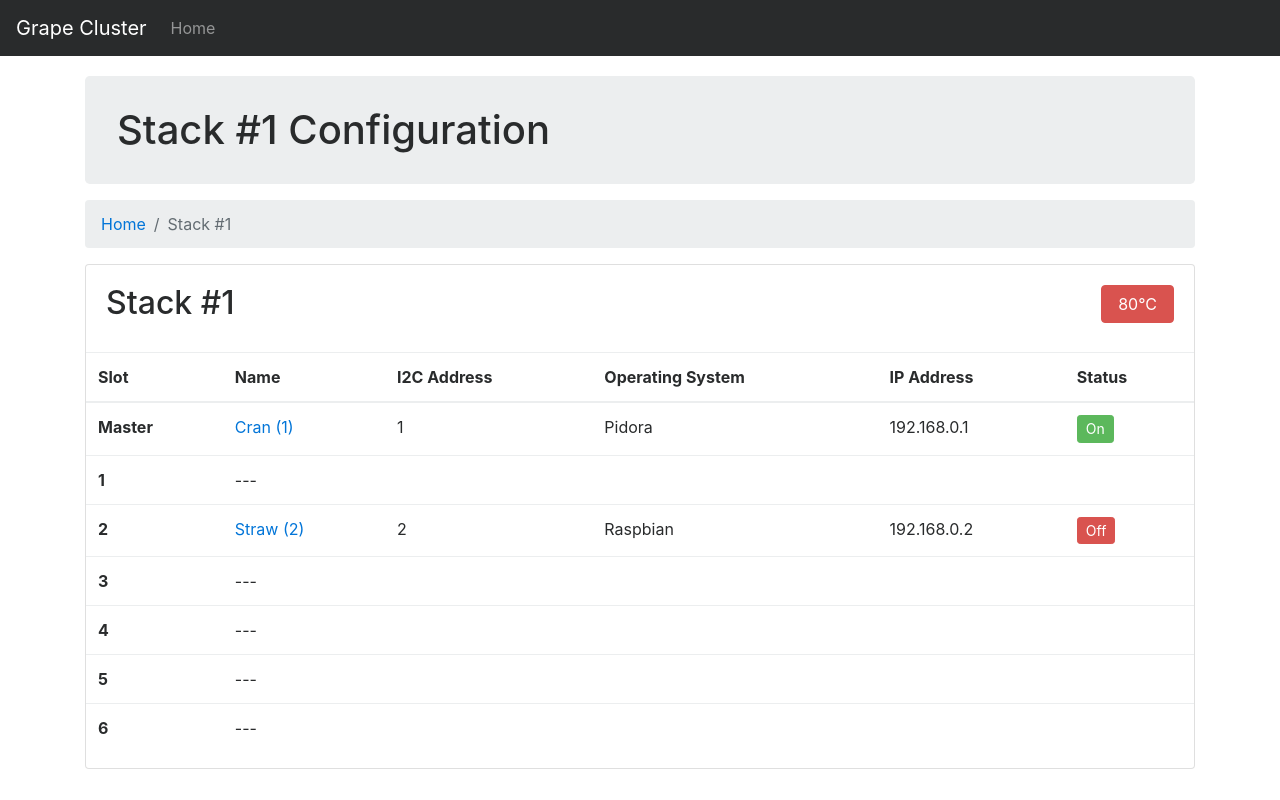
After one commit to morandat/GrapeCluster, a Flask app: page /view/stack/1 in a window 1280 px wide. The commit adds this page. Run offline with Flask 2, Linux system fonts and the light colour scheme; some libraries are stand-ins or nearby versions.

Commit message:
Added stack view & reorganized code

```diff
--- a/web/server/server.py
+++ b/web/server/server.py
@@ -1,6 +1,8 @@
 from flask import Flask, render_template, json, redirect
-import copy, collections
+import copy
+
 app = Flask(__name__)
+
 
 ## CONSTANTS ##
 
@@ -13,6 +15,7 @@ constants = {
         'On'
     ]
 }
+
 
 ## DATA ##
 
@@ -63,6 +66,7 @@ raspsTest = {
 }
 
 
+## GETTERS ##
 
 def getStack(id=None):
     if id is not None:
@@ -83,34 +87,6 @@ def getRasp(id=None):
         return copy.deepcopy(raspsTest)
 
 
-
-def computeStack(stack):
-    raspsIn = stack['rasps']
-    raspsOut = collections.OrderedDict()
-
-    raspsOut['master'] = raspsIn['master'] if raspsIn.get('master') is not None else -1
-
-    for i in range(constants['nSlavesByStack']):
-        if raspsIn.get(i) is not None:
-            raspsOut[i] = raspsIn[i]
-        else:
-            raspsOut[i] = -1
-
-    stack['rasps'] = raspsOut
-
-    return stack
-
-def computeStacks(stacks):
-    output = collections.OrderedDict(sorted(stacks.items(), key=lambda t: t[0]))
-
-    for elt in output:
-        output[elt] = computeStack(output[elt])
-
-    return output
-
-
-
-
 #######################################################################################
 #                                                                                     #
 #                                    VIEWS                                            #
@@ -123,7 +99,7 @@ def computeStacks(stacks):
 def routeDefault():
     return redirect("/view", code=302)
 
-
+# TEST
 @app.route("/view/test")
 def viewTest():
     print("test")
@@ -131,15 +107,22 @@ def viewTest():
 
 @app.route("/view")
 def viewDefault():
-    return render_template('index.html', constants=constants, stacks=computeStacks(getStack()), rasps=getRasp())
+    return render_template('index.html', constants=constants)
+
+@app.route('/view/stack/<int:id>')
+def viewStack(id):
+    if getStack(id) is not None:
+        return render_template('stack.html', constants=constants, stackId=id)
+    else:
+        return routeDefault()
 
 @app.route('/view/rasp/<int:id>')
 def viewRasp(id):
-    rasp = getRasp(id)
-    if rasp is not None:
-        return render_template('rasp.html', constants=constants, rasp=rasp)
+    if getRasp(id) is not None:
+        return render_template('rasp.html', constants=constants, raspId=id)
     else:
         return routeDefault()
+
 
 #######################################################################################
 #                                                                                     #
@@ -181,6 +164,7 @@ def routeRasp(id):
         mimetype='application/json')
 
 
+## RUN ##
 
 if __name__ == '__main__':
     app.run(debug=True)
--- a/web/server/static/css/skeleton.basic.css
+++ b/web/server/static/css/skeleton.basic.css
@@ -1,3 +1,12 @@
+.jumbotron {
+	padding: 2rem 2rem;
+	margin-bottom: 1rem;
+}
+
+.jumbotron h1 {
+	margin-bottom: 0;
+}
+
 .spaced-top{
     padding-top:20px;
 }
--- a/web/server/static/javascript/common.js
+++ b/web/server/static/javascript/common.js
@@ -7,3 +7,22 @@ $.fn.btnColor = function(condition){
 
     return this;
 };
+
+addAjaxHandler = function(url, handler, interval) {
+	if(interval === true)
+		interval = 20000;
+
+	var upd = function() {
+		$.ajax({
+			url : url,
+			dataType : 'json',
+			type : 'GET',
+			success : handler
+		});
+
+		if(interval)
+			setTimeout(upd, interval);
+	}
+
+	$(document).ready(upd);
+}
--- /dev/null
+++ b/web/server/static/javascript/stack.js
@@ -0,0 +1,34 @@
+addAjaxHandler("/stack/"+STACKID, function(stack) {
+
+	$('#stackTemp')
+		.btnColor(stack.heat<CONSTANTS.stackHeatLimit)
+		.text(stack.heat+'°C');
+
+	var raspAction = function(raspSlot, raspData) {
+		if(raspData !== undefined) {
+			$('#raspName'+raspSlot).html('<a href="/view/rasp/'+raspData.address+'" class="card-link">'+raspData.name+' ('+raspData.address+')</a>');
+			$('#raspI2C'+raspSlot).text(raspData.address);
+			$('#raspOS'+raspSlot).text(raspData.os);
+			$('#raspIP'+raspSlot).text(raspData.ip);
+			$('#raspStatus'+raspSlot)
+				.btnColor(raspData.status)
+				.text(CONSTANTS.raspStatus[raspData.status])
+				.show();
+
+			//console.log(raspSlot+' : '+JSON.stringify(raspData))
+		}
+		else {
+			$('#raspName'+raspSlot).html('---');
+			$('#raspI2C'+raspSlot).text('');
+			$('#raspOS'+raspSlot).text('');
+			$('#raspIP'+raspSlot).text('');
+			$('#raspStatus'+raspSlot).hide();
+
+			//console.log(raspSlot+' : Empty')
+		}
+	}
+
+	for(var i=0; i<CONSTANTS.nSlavesByStack+1; ++i)
+		raspAction(i, stack.rasps[i]);
+
+}, true);
--- a/web/server/templates/layouts/skeleton.html
+++ b/web/server/templates/layouts/skeleton.html
@@ -31,7 +31,7 @@
             <li class="nav-item"> <!-- active -->
                 <a class="nav-link" href="/view">Home <span class="sr-only">(current)</span></a>
             </li>
-            <li class="nav-item">
+            <!--<li class="nav-item">
                 <a class="nav-link" href="#">Features</a>
             </li>
             <li class="nav-item">
@@ -47,7 +47,7 @@
                     <a class="dropdown-item" href="#">Another action</a>
                     <a class="dropdown-item" href="#">Something else here</a>
                 </div>
-            </li>
+            </li>-->
         </ul>
     </div>
 </nav>
--- /dev/null
+++ b/web/server/templates/stack.html
@@ -0,0 +1,58 @@
+{% extends "layouts/skeleton.html" %}
+{% block body %}
+
+    <div class="jumbotron">
+        <h1>Stack #{{ stackId }} Configuration</h1>
+    </div>
+
+    <div class="row">
+        <div class="col-md-12">
+            <nav class="breadcrumb">
+          <a class="breadcrumb-item" href="/">Home</a>
+          <span class="breadcrumb-item active">Stack #{{ stackId }}</span>
+        </nav>
+        </div>
+        <div class="col-md-12">
+            <div class="card" style="margin-bottom:30px;">
+                <div class="card-block">
+                    <h2 style="float:left;" class="card-title">Stack #{{ stackId }}</h2>
+                    <div style="float:right;" class="btn" id="stackTemp"></div>
+                </div>
+                <table class="table">
+                  <thead>
+                    <tr>
+                      <th>Slot</th>
+                      <th>Name</th>
+                      <th>I2C Address</th>
+                      <th>Operating System</th>
+                      <th>IP Address</th>
+                      <th>Status</th>
+                    </tr>
+                  </thead>
+                  <tbody>
+                    {% for raspI in range(constants.nSlavesByStack+1) %}
+                        {% set isMaster = (raspI == 0) %}
+                            <tr>
+                              <th scope="row">{{ 'Master' if isMaster else raspI }}</th>
+                              <td id="raspName{{ raspI }}"></td>
+                              <td id="raspI2C{{ raspI }}"></td>
+                              <td id="raspOS{{ raspI }}"></td>
+                              <td id="raspIP{{ raspI }}"></td>
+                              <td><div class="btn btn-sm" id="raspStatus{{ raspI }}" style="display:none;"></div></td>
+                            </tr>
+                        {% endfor %}
+                  </tbody>
+                </table>
+            </div>
+        </div>
+    </div>
+
+    <script>
+    CONSTANTS = {{ constants|tojson|safe }};
+    STACKID = {{ stackId }};
+    </script>
+
+    <script src="/static/javascript/common.js"></script>
+    <script src="/static/javascript/stack.js"></script>
+
+{% endblock %}
```
Also changed, not shown: web/server/static/javascript/index.js (+6 -18 lines), web/server/static/javascript/rasp.js (+11 -23 lines), web/server/templates/index_template.html (deleted, +0 -60 lines), web/server/templates/rasp.html (+11 -8 lines).
